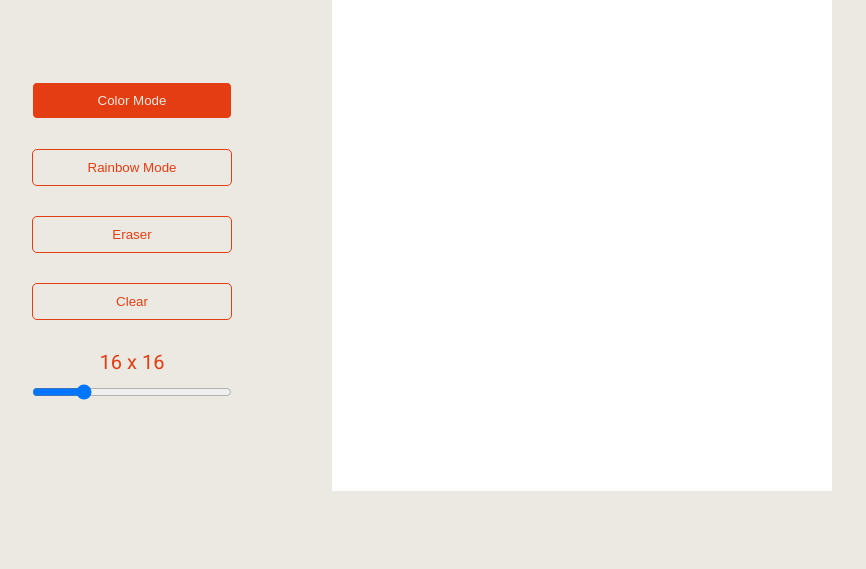
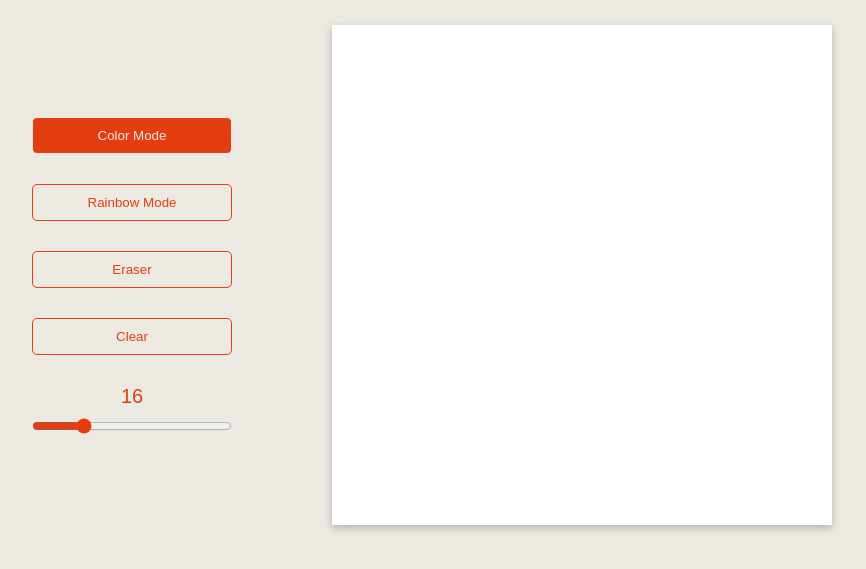
Before and after one commit to Joshdefleur/Etch-a-Sketch, a plain HTML site: page index.html in a window 1280 px wide. Shown: the part 163-732 px from the top of the page, without its empty margins (58-924 px from the left). Drawn offline with Linux system fonts and the light colour scheme.

Commit message:
all apperance looks good

```diff
--- a/index.html
+++ b/index.html
@@ -31,7 +31,7 @@
 
             <button>Clear</button>
 
-            <div id="sizeValue" class="size-value">16 x 16</div>
+            <input id="sizeValue" type="text" class="size-value">
 
             <input id="sliderSize" type="range" value="16" min="1" max="64">
 
--- a/javascript.js
+++ b/javascript.js
@@ -0,0 +1,27 @@
+
+//grid creator
+
+const container = document.querySelector(".grid");
+
+function makeRows(rows, cols) {
+  container.style.setProperty('--grid-rows', rows);
+  container.style.setProperty('--grid-cols', cols);
+  for (c = 0; c < (rows * cols); c++) {
+    let cell = document.createElement("div");
+    container.appendChild(cell).className = "grid-item";
+  };
+};
+
+makeRows(4, 4);
+
+//text changing
+
+
+const slider = document.getElementById("sliderSize");
+const sliderOutput = document.getElementById("sizeValue");
+
+sliderOutput.value = slider.value;
+
+slider.oninput = function(){
+    sliderOutput.value = `${this.value} x ${this.value} `;
+}
--- a/styles.css
+++ b/styles.css
@@ -8,6 +8,7 @@ body{
     background-color: #EBE9E1;
     color: #E43D12;
     font-family: "Roboto", sans-serif;
+    line-height: 1.6;
 }
 
 
@@ -62,20 +63,41 @@ button.active{
 .size-value{
     margin-bottom: -20px;
     font-size: 20px;
+    background-color: #EBE9E1;
+    border-style: none;
+    text-align: center;
+    color: #E43D12;
 }
 
 input{
     width: 100%;
 }
 
-
+#sliderSize{
+    accent-color: #E43D12;
+}
 
 
 
 /* grid */
 
+:root {
+    --grid-cols: 1;
+    --grid-rows: 1;
+  }
+
 .grid{
     width: 500px;
     height: 500px;
     background-color: white;
+    box-shadow: rgba(0, 0, 0, 0.24) 0px 3px 8px;
+    display: grid;
+    grid-template-rows: repeat(var(--grid-rows), 1fr);
+    grid-template-columns: repeat(var(--grid-cols), 1fr);
 }
+
+
+
+  .grid-item {
+    text-align: center;
+  }
```
